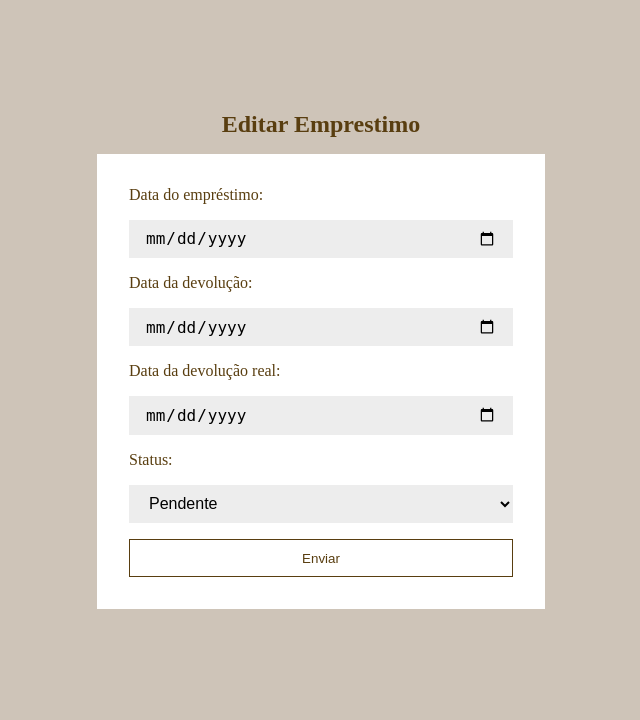
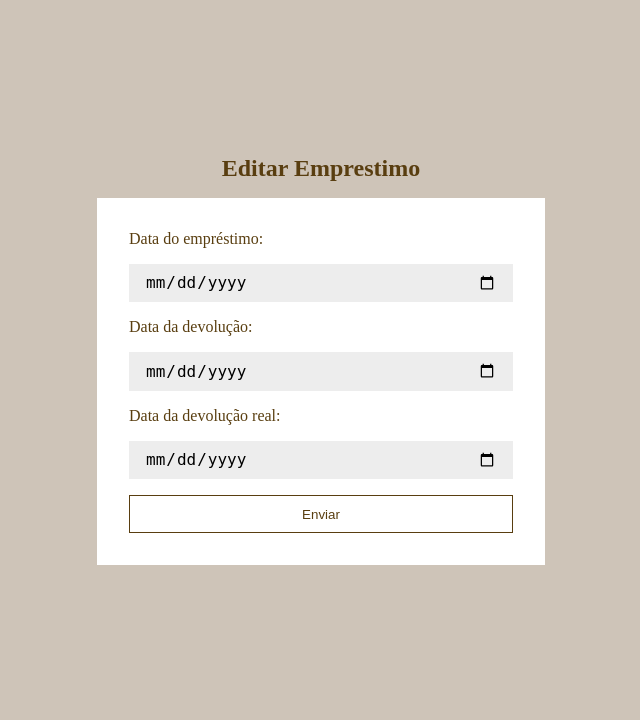
Before and after one commit to anaclaraa1/biblioteca, a Flask app: template templates/emprestimos/editar_emprestimo.html in a window 1280 px wide. Shown: the part 80-800 px from the top of the page, without its empty margins (319-959 px from the left). Run offline with Flask 3, Linux system fonts and the light colour scheme; the template is opened without the code that fills it: most values are stand-ins (such as "Sample title", 1, 10 or a date in 2020).

Commit message:
fix: corrigir estrutura

```diff
--- a/templates/autores/editar_autor.html
+++ b/templates/autores/editar_autor.html
@@ -17,7 +17,7 @@
         <label for="Data_nascimento">Nascimento:</label>
         <input type="date" id="Data_nascimento" name="Data_nascimento" placeholder="nascimento" value="{{ autor.Data_nascimento }}" required>
         <label for="Biografia">Biografia:</label>
-        <textarea id="Biografia" name="Biografia" placeholder="Escreva algo..." value="{{ autor.Biografia }}" required></textarea>
+        <textarea id="Biografia" name="Biografia" placeholder="Escreva algo..." value="{{ autor.Biografia }}" required>{{ autor.Biografia }}</textarea>
         <button>Enviar</button>
     </form>
 {% endblock %}
--- a/templates/emprestimos/editar_emprestimo.html
+++ b/templates/emprestimos/editar_emprestimo.html
@@ -16,12 +16,6 @@
         <input type="date" id="data_devolucao" name="Data_devolucao_prevista" placeholder="devolução" value="{{emprestimo.Data_devolucao_prevista}}">
         <label for="data_devolucao_real">Data da devolução real:</label>
         <input type="date" id="data_devolucao_real" name="Data_devolucao_real" placeholder="devolução real">
-        <label for="Status_emprestimo">Status:</label>
-        <select id="status" name="Status_emprestimo">
-            <option value="pendente" {% if emprestimo.Status_emprestimo == 'Pendente' %}selected{% endif %}>Pendente</option>
-            <option value="devolvido" {% if emprestimo.Status_emprestimo == 'Devolvido' %}selected{% endif %}>Devolvido</option>
-            <option value="atrasado" {% if emprestimo.Status_emprestimo == 'Atrasado' %}selected{% endif %}>Atrasado</option>
-        </select>
         <button>Enviar</button>
     </form>
 {% endblock %}
--- a/templates/livros/editar_livro.html
+++ b/templates/livros/editar_livro.html
@@ -37,7 +37,7 @@
         <label for="qnt_disponivel">Quantidade disponível:</label>
         <input type="number" id="qnt_disponivel" name="Quantidade_disponivel" placeholder="quantidade" value="{{ livro.Quantidade_disponivel }}" min="0" required>
         <label for="resumo">Resumo:</label>
-        <textarea id="resumo" name="Resumo" placeholder="Escreva algo..." value="{{ livro.Resumo }}" required></textarea>
+        <textarea id="resumo" name="Resumo" placeholder="Escreva algo..." value="{{ livro.Resumo }}" required>{{ livro.Resumo }}</textarea>
         <button>Enviar</button>
     </form>
 {% endblock %}
```
